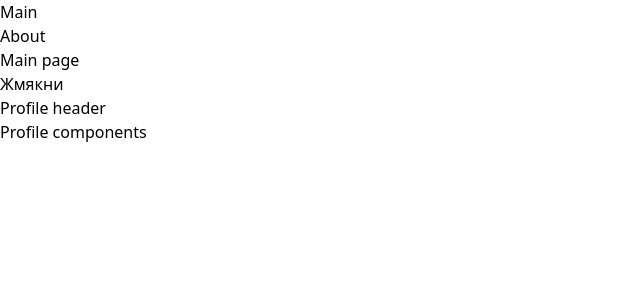
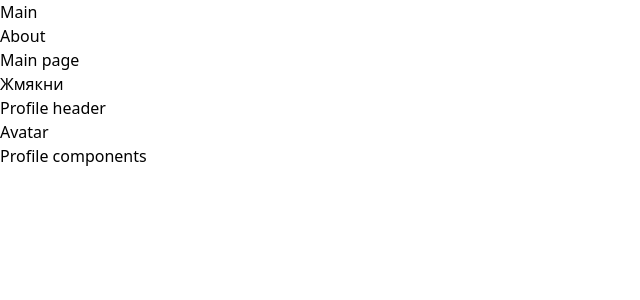
Before and after one commit to AlexburtT/start-nuxt, a Nuxt app: page / in a window 1280 px wide. Shown: the top 300 px of the page, without its empty margins (0-640 px from the left). Built offline with nearby package versions, Linux system fonts and the light colour scheme.

Commit message:
add avatar

```diff
--- /dev/null
+++ b/components/Profile/Header/Avatar.vue
@@ -0,0 +1,5 @@
+<template>
+	<div>
+		<h2>Avatar</h2>
+	</div>
+</template>
--- a/components/Profile/Header/index.vue
+++ b/components/Profile/Header/index.vue
@@ -1,5 +1,6 @@
 <template>
 	<div>
 		<h1>Profile header</h1>
+		<ProfileHeaderAvatar />
 	</div>
 </template>
```
